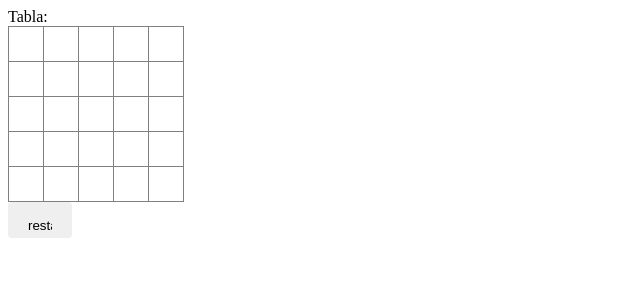
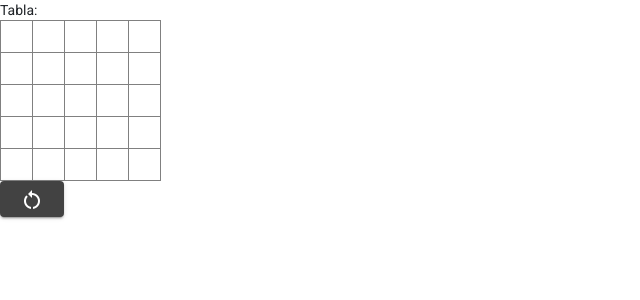
Before and after one commit to danifj/buscaminasSA, an Angular app: page / in a window 1280 px wide. Shown: the top 300 px of the page, without its empty margins (0-640 px from the left). Built offline with nearby package versions, Linux system fonts and the light colour scheme.

Commit message:
bootstrap y los package de material
Corrección. me había olvidado de poner los cambios por los frameworks que agregué.

```diff
--- a/angular.json
+++ b/angular.json
@@ -28,16 +28,19 @@
               "src/assets"
             ],
             "styles": [
+              "./node_modules/@angular/material/prebuilt-themes/purple-green.css",
               "src/styles.css"
             ],
             "scripts": []
           },
           "configurations": {
             "production": {
-                            "fileReplacements": [{
+              "fileReplacements": [
+                {
                   "replace": "src/environments/environment.ts",
                   "with": "src/environments/environment.prod.ts"
-                            }],
+                }
+              ],
               "optimization": true,
               "outputHashing": "all",
               "sourceMap": false,
@@ -46,7 +49,8 @@
               "extractLicenses": true,
               "vendorChunk": false,
               "buildOptimizer": true,
-                            "budgets": [{
+              "budgets": [
+                {
                   "type": "initial",
                   "maximumWarning": "2mb",
                   "maximumError": "5mb"
@@ -89,6 +93,7 @@
               "src/assets"
             ],
             "styles": [
+              "./node_modules/@angular/material/prebuilt-themes/purple-green.css",
               "src/styles.css"
             ],
             "scripts": []
--- a/package.json
+++ b/package.json
@@ -12,14 +12,15 @@
   "private": true,
   "dependencies": {
     "@angular/animations": "~9.1.13",
+    "@angular/cdk": "^9.2.4",
     "@angular/common": "~9.1.13",
     "@angular/compiler": "~9.1.13",
     "@angular/core": "~9.1.13",
     "@angular/forms": "~9.1.13",
+    "@angular/material": "^9.2.4",
     "@angular/platform-browser": "~9.1.13",
     "@angular/platform-browser-dynamic": "~9.1.13",
     "@angular/router": "~9.1.13",
-        "@mdi/font": "^6.5.95",
     "rxjs": "~6.5.4",
     "tslib": "^1.10.0",
     "zone.js": "~0.10.2"
--- a/src/index.html
+++ b/src/index.html
@@ -1,13 +1,21 @@
 <!doctype html>
 <html lang="en">
+
 <head>
     <meta charset="utf-8">
     <title>Buscaminassa</title>
     <base href="/">
     <meta name="viewport" content="width=device-width, initial-scale=1">
     <link rel="icon" type="image/x-icon" href="favicon.ico">
+    <link href="https://fonts.googleapis.com/css?family=Roboto:300,400,500&display=swap" rel="stylesheet">
+    <link href="https://fonts.googleapis.com/icon?family=Material+Icons" rel="stylesheet">
+
+    <link href="https://cdn.jsdelivr.net/npm/bootstrap@5.0.2/dist/css/bootstrap.min.css" rel="stylesheet" integrity="sha384-EVSTQN3/azprG1Anm3QDgpJLIm9Nao0Yz1ztcQTwFspd3yD65VohhpuuCOmLASjC" crossorigin="anonymous">
+
 </head>
-<body>
+
+<body class="mat-typography">
     <app-root></app-root>
 </body>
+
 </html>
--- a/src/styles.css
+++ b/src/styles.css
@@ -1 +1,3 @@
 /* You can add global styles to this file, and also import other style files */
+html, body { height: 100%; }
+body { margin: 0; font-family: Roboto, "Helvetica Neue", sans-serif; }
```
Also changed, not shown: 1 other file (tests, documents, lock files or other folders). Lines whose indentation alone changed are shown as unchanged.
